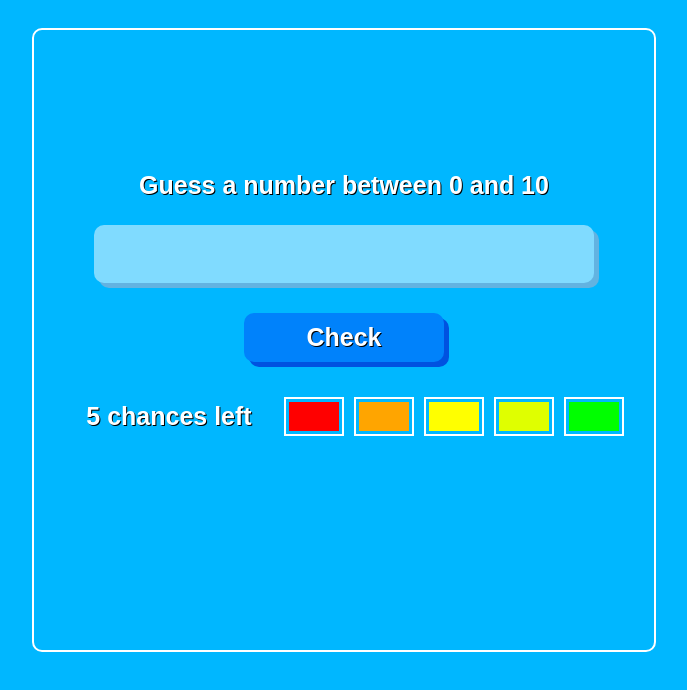
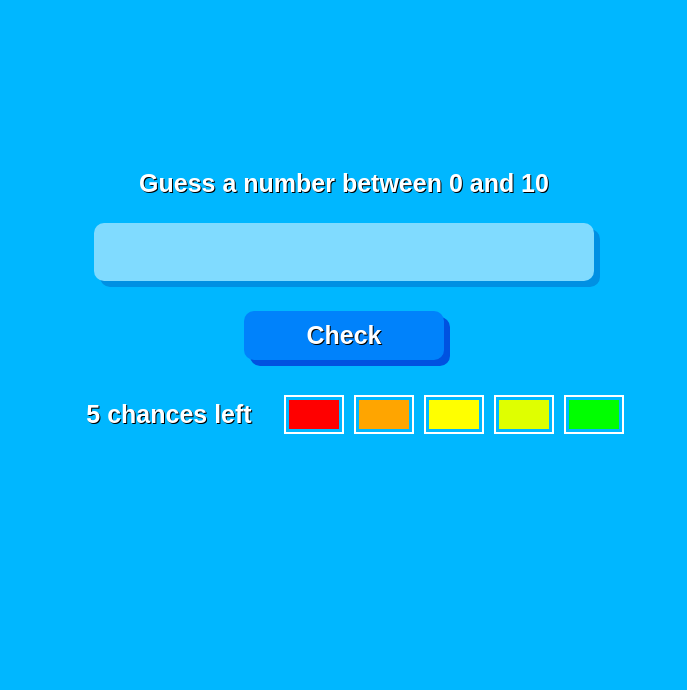
Before and after one commit to divyanshusgit/GuessTheNumberGame, a plain HTML site: page index.html in a window 1280 px wide. Shown: the whole page, without its empty margins (296-983 px from the left). Drawn offline with Linux system fonts and the light colour scheme.

Commit message:
yet another commit

```diff
--- a/style.css
+++ b/style.css
@@ -21,7 +21,6 @@ body {
     width: 600px;
     height: 600px;
     padding: 10px;
-    border: 2px solid white;
     min-width: 240px;
 }
 
@@ -93,7 +92,7 @@ input::-webkit-inner-spin-button {
     font-weight: 900;
     width: 200px;
     color: white;
-    box-shadow: 5px 5px rgb(0, 82, 224);
+    box-shadow: 6px 6px rgb(0, 82, 224);
 }
 
 #check:hover {
@@ -108,7 +107,7 @@ input::-webkit-inner-spin-button {
     font-weight: 900;
     font-size: 33px;
     color: white;
-    box-shadow: 5px 5px rgb(98, 179, 225);
+    box-shadow: 6px 6px rgb(0, 144, 227);
 }
 
 #instructions{
```
